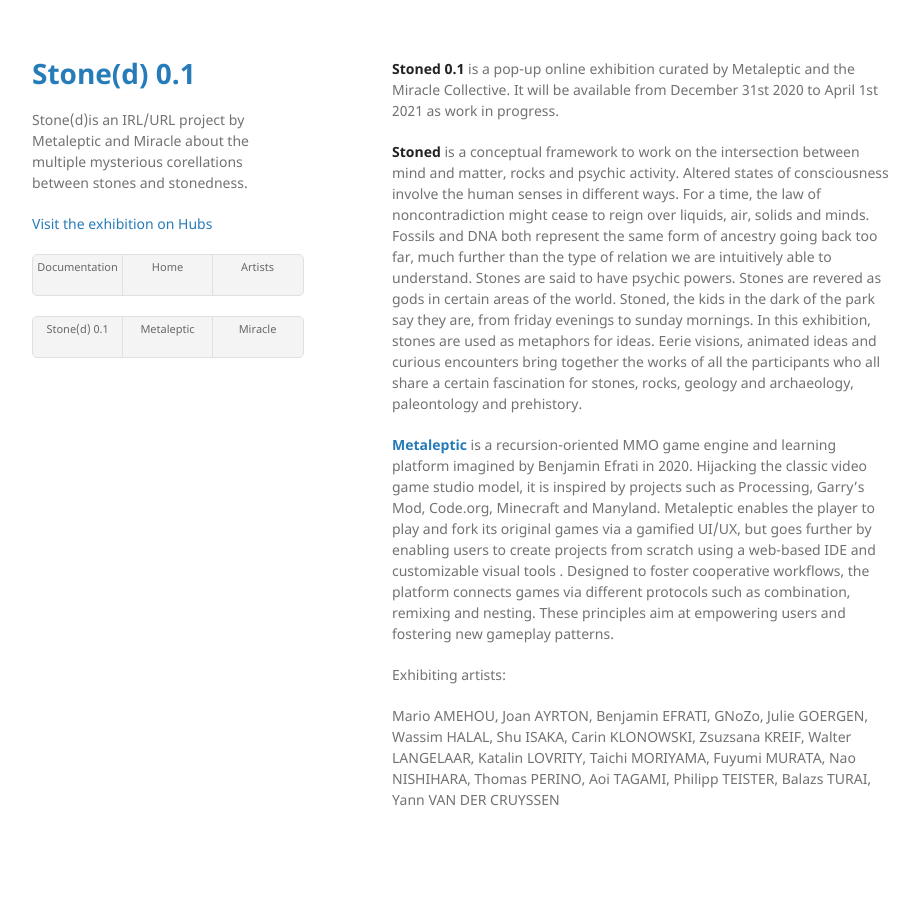
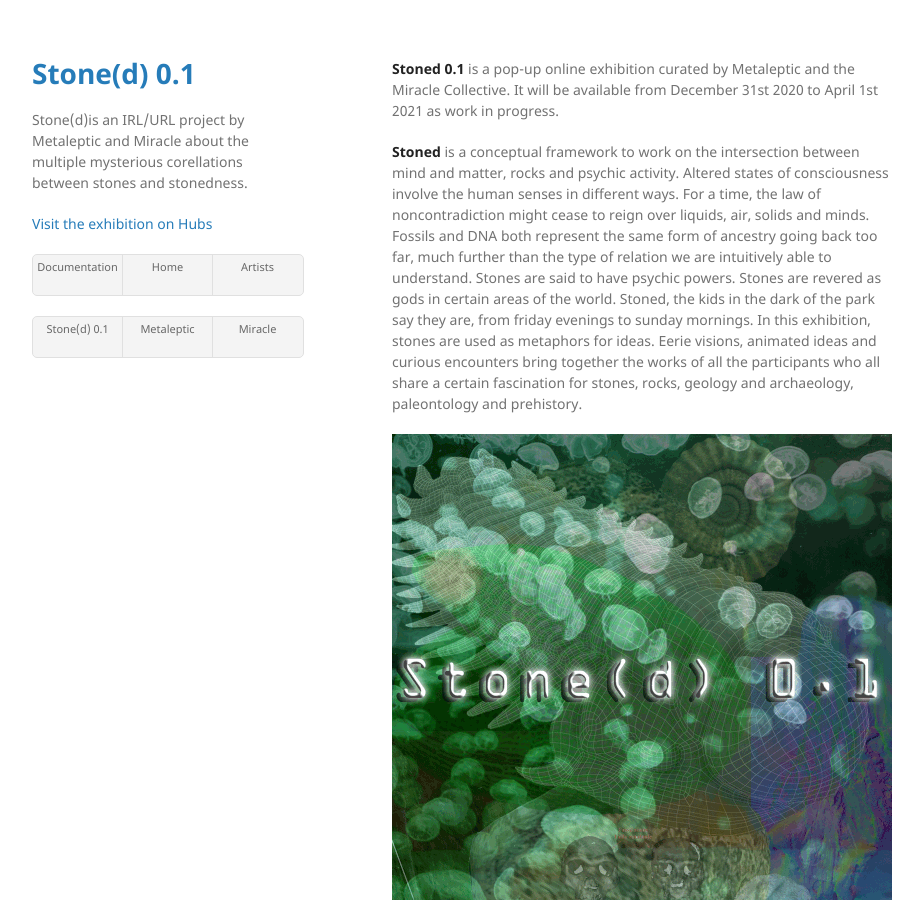
Before and after one commit to gnozo/Stoned, a Jekyll site: the page built from index.md, in a window 1280 px wide and 900 px high. Shown: the whole window, without its empty margins (178-1101 px from the left). Built offline with Jekyll 4.4.1, drawn with Linux system fonts in a browser that asks for light colours.

Commit message:
Update index.md

```diff
--- a/index.md
+++ b/index.md
@@ -5,6 +5,8 @@ layout: default
 
 **Stoned** is a conceptual framework to work on the intersection between mind and matter, rocks and psychic activity. Altered states of consciousness involve the human senses in different ways. For a time, the law of noncontradiction might cease to reign over liquids, air, solids and minds. Fossils and DNA both represent the same form of ancestry going back too far, much further than the type of relation we are intuitively able to understand. Stones are said to have psychic powers. Stones are revered as gods in certain areas of the world. Stoned, the kids in the dark of the park say they are, from friday evenings to sunday mornings. In this exhibition, stones are used as metaphors for ideas. Eerie visions, animated ideas and curious encounters bring together the works of all the participants who all share a certain fascination for stones, rocks, geology and archaeology, paleontology and prehistory.
 
+![Stoned 0.1](https://github.com/gnozo/Stoned/blob/run/assets/img/stoned-logo.gif)
+
 **[Metaleptic](www.metaleptic.com)** is a recursion-oriented MMO game engine and learning platform imagined by Benjamin Efrati in 2020. Hijacking the classic video game studio model, it is inspired by projects such as Processing, Garry’s Mod, Code.org, Minecraft and Manyland. Metaleptic enables the player to play and fork its original games via a gamified UI/UX, but goes further by enabling users to create projects from scratch using a web-based IDE and customizable visual tools . Designed to foster cooperative workflows, the platform connects games via different protocols such as combination, remixing and nesting. These principles aim at empowering users and fostering new gameplay patterns.
 
 Exhibiting artists:
```
